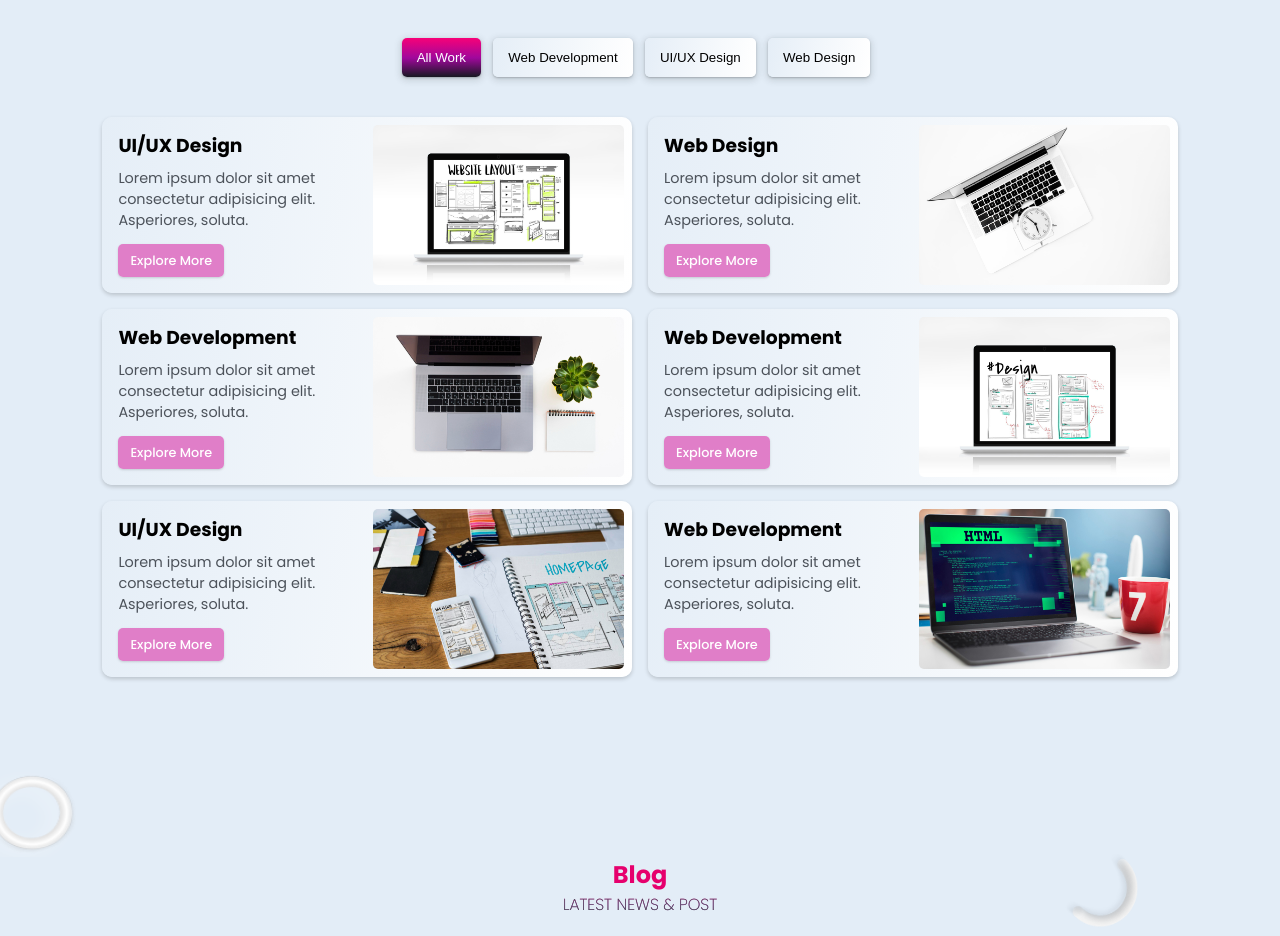
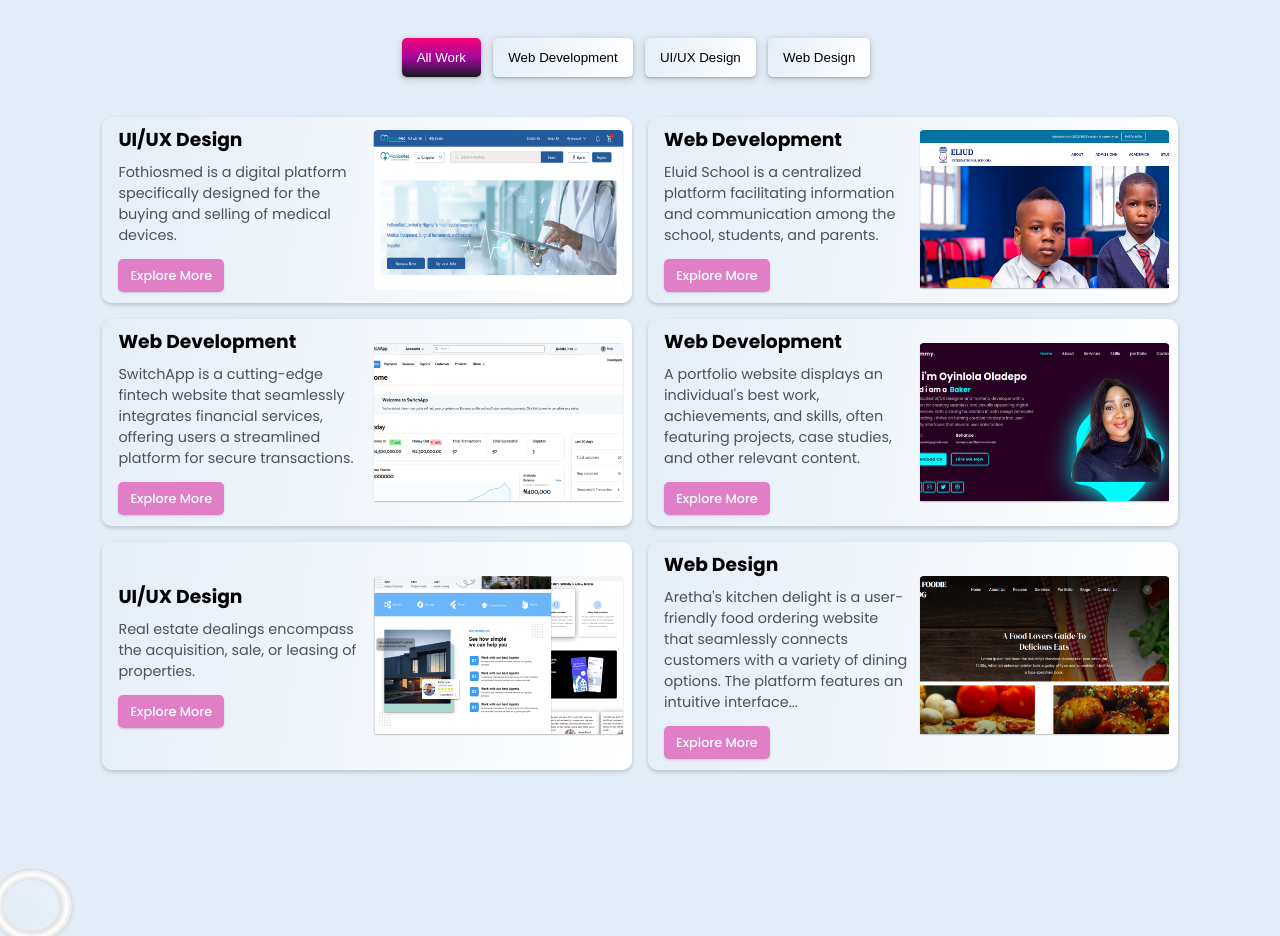
Before and after one commit to themmyty/O-portfolio, a plain HTML site: page index.html in a window 1280 px wide. Shown: the part 2947-3883 px from the top of the page. Drawn offline with nearby package versions, Linux system fonts and the light colour scheme.

Commit message:
portfolio-pics-changed

```diff
--- a/index.html
+++ b/index.html
@@ -241,33 +241,33 @@
             <div class="portfolio-box mix uiux">
                 <div class="portfolio-content">
                     <h3>UI/UX Design</h3>
-                    <p>Lorem ipsum dolor sit amet consectetur adipisicing elit. Asperiores, soluta.</p>
-                    <a href="#" class="readMore">Explore More</a>
+                    <p>Fothiosmed is a digital platform specifically designed for the buying and selling of medical devices.</p>
+                    <a href="https://www.behance.net/falowooyinlola" class="readMore">Explore More</a>
                 </div>
                 <div class="portfolio-img">
-                    <img src="img/portfolio/1.jpg" alt="">
-                </div>
-            </div>
-
-            <div class="portfolio-box mix web">
-                <div class="portfolio-content">
-                    <h3>Web Design</h3>
-                    <p>Lorem ipsum dolor sit amet consectetur adipisicing elit. Asperiores, soluta.</p>
-                    <a href="#" class="readMore">Explore More</a>
-                </div>
-                <div class="portfolio-img">
-                    <img src="img/portfolio/2.jpg" alt="">
+                    <img src="img/portfolio/pjet1.png" alt="">
                 </div>
             </div>
 
             <div class="portfolio-box mix web">
                 <div class="portfolio-content">
                     <h3>Web Development</h3>
-                    <p>Lorem ipsum dolor sit amet consectetur adipisicing elit. Asperiores, soluta.</p>
-                    <a href="#" class="readMore">Explore More</a>
+                    <p>Eluid School is a centralized platform facilitating information and communication among the school, students, and parents. </p>
+                    <a href="https://eluid-school.vercel.app" class="readMore">Explore More</a>
                 </div>
                 <div class="portfolio-img">
-                    <img src="img/portfolio/3.jpg" alt="">
+                    <img src="img/portfolio/pjet3.png" alt="">
+                </div>
+            </div>
+
+            <div class="portfolio-box mix web">
+                <div class="portfolio-content">
+                    <h3>Web Development</h3>
+                    <p>SwitchApp is a cutting-edge fintech website that seamlessly integrates financial services, offering users a streamlined platform for secure transactions.</p>
+                    <a href="https://switchapp-dashboard.vercel.app/" class="readMore">Explore More</a>
+                </div>
+                <div class="portfolio-img">
+                    <img src="img/portfolio/pjet4.png" alt="">
                 </div>
             </div>
 
@@ -275,33 +275,33 @@
             <div class="portfolio-box mix web">
                 <div class="portfolio-content">
                     <h3>Web Development</h3>
-                    <p>Lorem ipsum dolor sit amet consectetur adipisicing elit. Asperiores, soluta.</p>
-                    <a href="#" class="readMore">Explore More</a>
+                    <p>A portfolio website displays an individual's best work, achievements, and skills, often featuring projects, case studies, and other relevant content.</p>
+                    <a href="https://my-portfolio-themmyty.vercel.app/" class="readMore">Explore More</a>
                 </div>
                 <div class="portfolio-img">
-                    <img src="img/portfolio/4.jpg" alt="">
+                    <img src="img/portfolio/pjet5.png" alt="">
                 </div>
             </div>
 
             <div class="portfolio-box mix uiux">
                 <div class="portfolio-content">
                     <h3>UI/UX Design</h3>
-                    <p>Lorem ipsum dolor sit amet consectetur adipisicing elit. Asperiores, soluta.</p>
-                    <a href="#" class="readMore">Explore More</a>
+                    <p>Real estate dealings encompass the acquisition, sale, or leasing of properties.</p>
+                    <a href="https://www.behance.net/falowooyinlola" class="readMore">Explore More</a>
                 </div>
                 <div class="portfolio-img">
-                    <img src="img/portfolio/5.jpg" alt="">
+                    <img src="img/portfolio/pjet2.png" alt="">
                 </div>
             </div>
 
             <div class="portfolio-box mix branding">
                 <div class="portfolio-content">
-                    <h3>Web Development</h3>
-                    <p>Lorem ipsum dolor sit amet consectetur adipisicing elit. Asperiores, soluta.</p>
-                    <a href="#" class="readMore">Explore More</a>
+                    <h3>Web Design</h3>
+                    <p>Aretha's kitchen delight is a user-friendly food ordering website that seamlessly connects customers with a variety of dining options. The platform features an intuitive interface...</p>
+                    <a href="http://arethaskitchendelights.com/" class="readMore">Explore More</a>
                 </div>
                 <div class="portfolio-img">
-                    <img src="img/portfolio/6.jpg" alt="">
+                    <img src="img/portfolio/pjet6.png" alt="">
                 </div>
             </div>
         </div>
@@ -423,10 +423,10 @@
                 </div>
                 <form action="#">
                     <div class="input-box">
-                        <input type="text" placeholder="First Name">
-                        <input type="text" placeholder="Last Name">
+                        <input type="text" placeholder="First Name" required>
+                        <input type="text" placeholder="Last Name" required>
                     </div>
-                    <input type="email" placeholder="Email">
+                    <input type="email" placeholder="Email" required>
                     <input type="text" placeholder="Subject">
                     <textarea name="#" id="" cols="30" rows="10">
                     </textarea>
```
Also changed, not shown: img/portfolio/pjet1.png (added), img/portfolio/pjet2.png (added), img/portfolio/pjet3.png (added), img/portfolio/pjet4.png (added), img/portfolio/pjet5.png (added), img/portfolio/pjet6.png (added).
